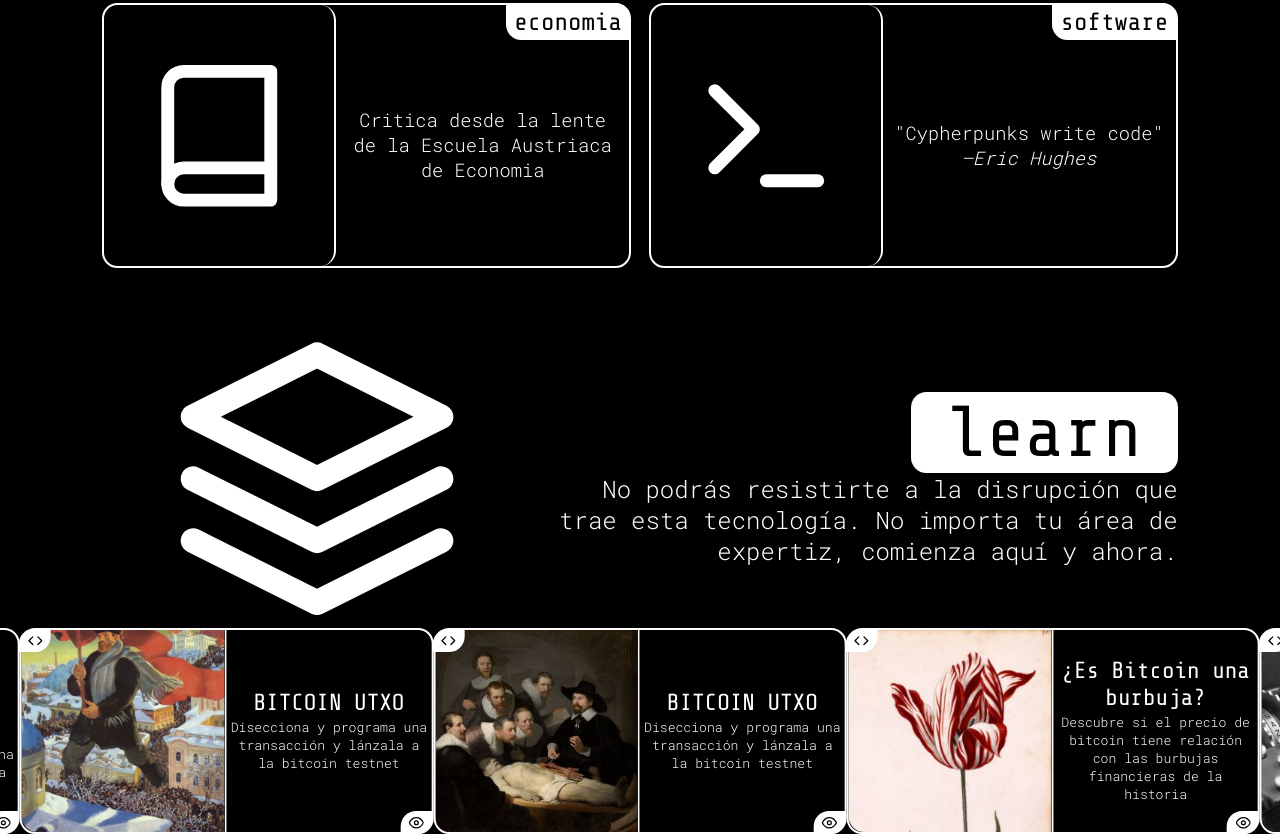
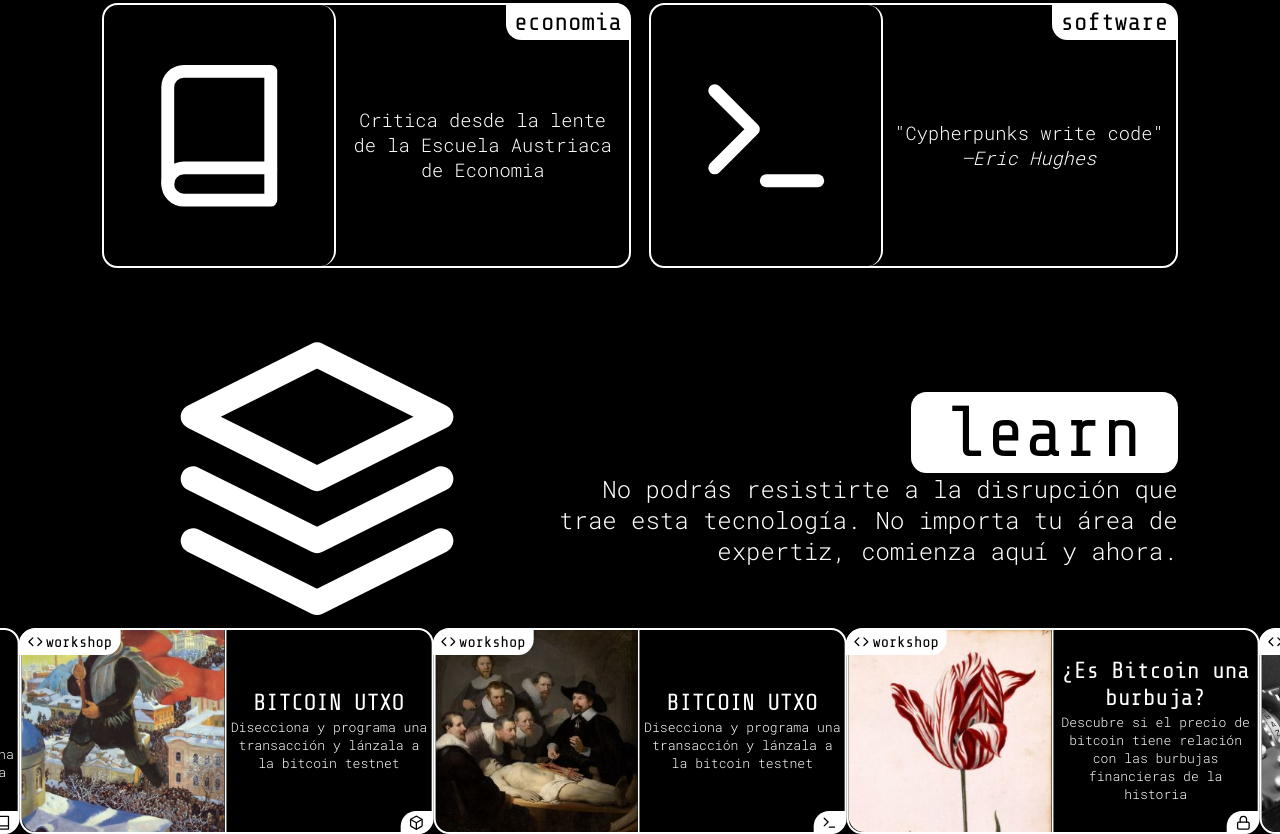
Before and after one commit to joadva/hashger.github.io, a plain HTML site: page index.html in a window 1280 px wide. Shown: the part 1125-1959 px from the top of the page. Drawn offline with nearby package versions, Linux system fonts and the light colour scheme.

Commit message:
inferior corner style changed

```diff
--- a/index.html
+++ b/index.html
@@ -454,8 +454,7 @@
                             </div>
                             <div class="courses-categrory-corner courses-categrory-corner--vermas ">
                                 <a href="" class="courses-categrory-corner__anchor">
-                                 <i class="courses-categrory-corner__icon" data-feather="eye"></i>
-                                 <span class="courses-categrory-corner__text">workshop</span>
+                                 <i class="courses-categrory-corner__icon" data-feather="box"></i>
                                 </a>
                             </div>
                         </div>
@@ -477,8 +476,7 @@
                             </div>
                             <div class="courses-categrory-corner courses-categrory-corner--vermas ">
                                 <a href="" class="courses-categrory-corner__anchor">
-                                 <i class="courses-categrory-corner__icon" data-feather="eye"></i>
-                                 <span class="courses-categrory-corner__text">workshop</span>
+                                 <i class="courses-categrory-corner__icon" data-feather="terminal"></i>
                                 </a>
                             </div>
                         </div>
@@ -500,8 +498,7 @@
                             </div>
                             <div class="courses-categrory-corner courses-categrory-corner--vermas ">
                                 <a href="" class="courses-categrory-corner__anchor">
-                                 <i class="courses-categrory-corner__icon" data-feather="eye"></i>
-                                 <span class="courses-categrory-corner__text">workshop</span>
+                                 <i class="courses-categrory-corner__icon" data-feather="lock"></i>
                                 </a>
                             </div>
                         </div>
@@ -523,8 +520,7 @@
                             </div>
                             <div class="courses-categrory-corner courses-categrory-corner--vermas ">
                                 <a href="" class="courses-categrory-corner__anchor">
-                                 <i class="courses-categrory-corner__icon" data-feather="eye"></i>
-                                 <span class="courses-categrory-corner__text">workshop</span>
+                                 <i class="courses-categrory-corner__icon" data-feather="book"></i>
                                 </a>
                             </div>
                         </div>
--- a/style.css
+++ b/style.css
@@ -631,7 +631,6 @@ img{max-width: 100%;}
     border-radius: .74em 0 .74em 0;
     background-color: var(--blanco);
     color: var(--negro);
-
 }
 .courses-categrory-corner--vermas{
     left: unset;
@@ -647,19 +646,24 @@ img{max-width: 100%;}
     height: 100%;
     width: 100%;
     padding: .2em .4em;
+
 }
 
 .courses-categrory-corner__anchor > * + *{margin-left:.2em;}
 
 .courses-categrory-corner__text{
-    display: none;
+    display: block;
     font-size: .74em;
+
 }
 .courses-categrory-corner__icon{
     height: .74em;
     width: .74em;
     stroke: var(--negro);
 }
+
+/*hover effects*/
+.courses-carrusell__box:hover .courses-categrory-corner--vermas .courses-categrory-corner__text{display: none;}
 
 @media(max-width:50em){
     .courses-carrusell__box{
```
